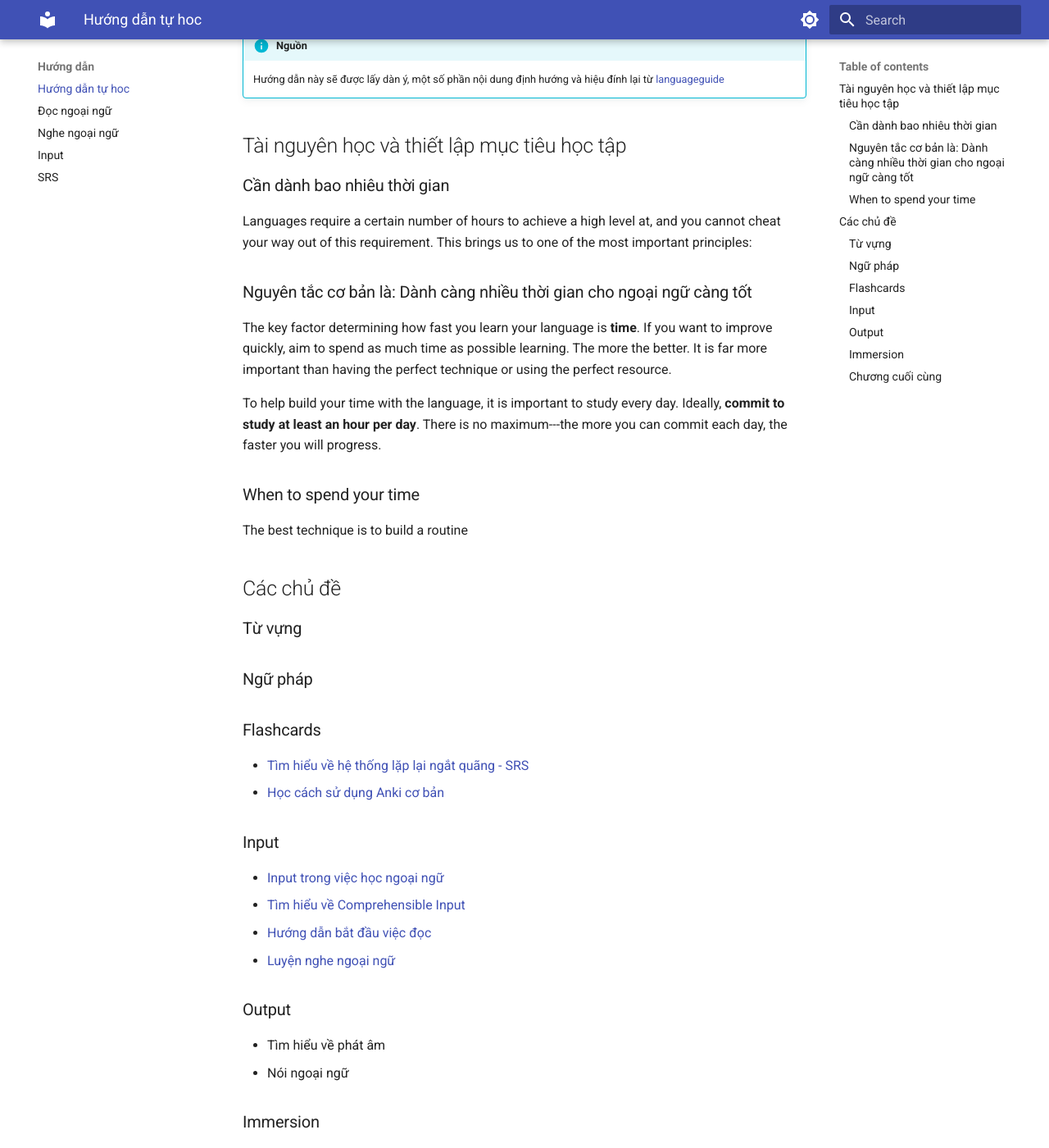
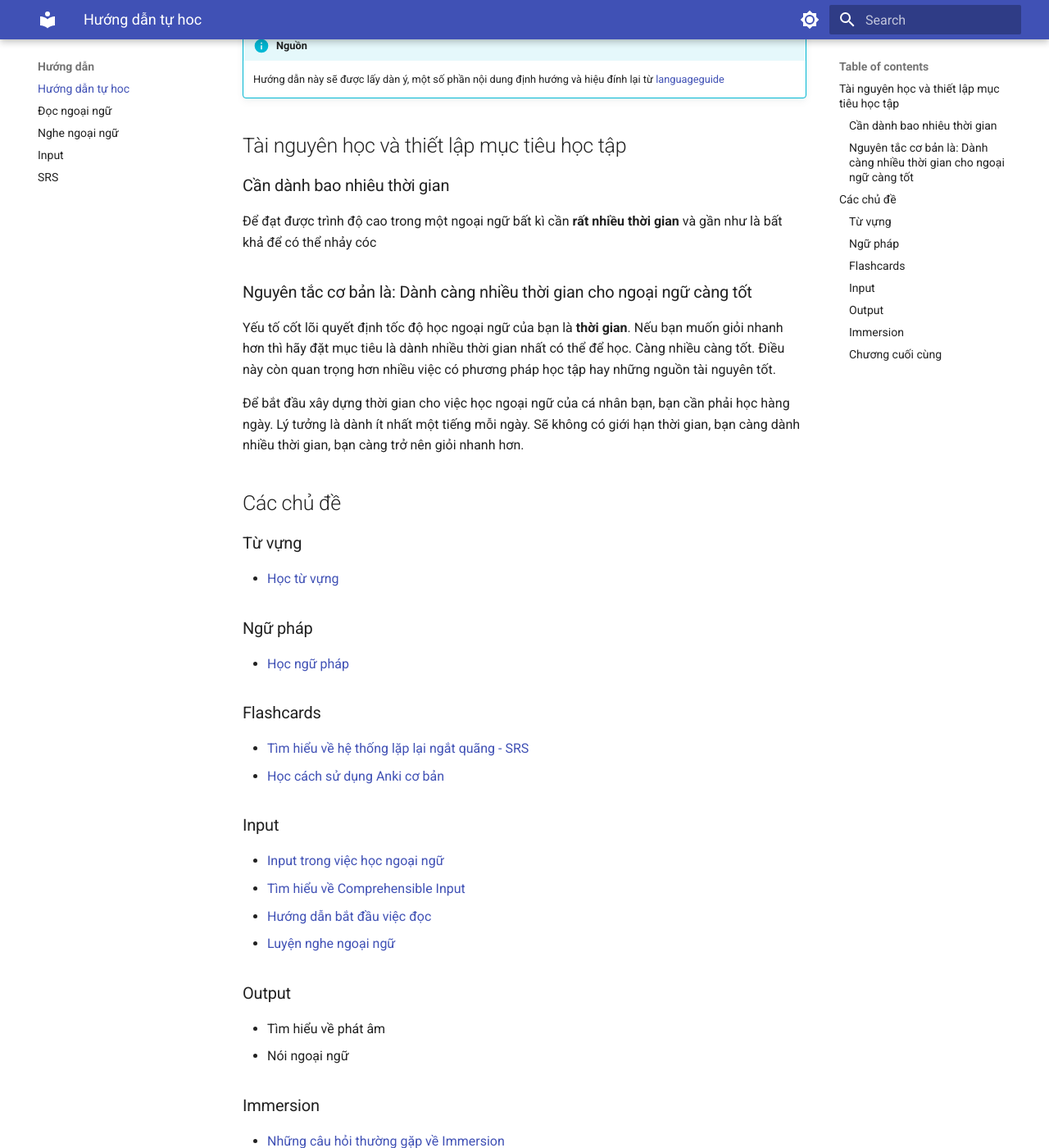
Before and after one commit to daihocmo/ngoai-ngu, an MkDocs documentation site: the page built from docs/guide.md, in a window 1280 px wide and 1400 px high, scrolled down 191 px. Shown: the whole window at 82% size. Built offline with MkDocs 1.6.1 and Material for MkDocs 9.7.7, drawn with Linux system fonts in a browser that asks for light colours; some of the changed text lies outside the part shown.

Commit message:
Cập nhật Guide

```diff
--- a/docs/guide.md
+++ b/docs/guide.md
@@ -3,22 +3,20 @@
 
 ## Tài nguyên học và thiết lập mục tiêu học tập
 ### Cần dành bao nhiêu thời gian
-Languages require a certain number of hours to achieve a high level at, and you cannot cheat your way out of this requirement. This brings us to one of the most important principles:
+Để đạt được trình độ cao trong một ngoại ngữ bất kì cần **rất nhiều thời gian** và gần như là bất khả để có thể nhảy cóc
 
 ### Nguyên tắc cơ bản là: Dành càng nhiều thời gian cho ngoại ngữ càng tốt
-The key factor determining how fast you learn your language is **time**. If you want to improve quickly, aim to spend as much time as possible learning. The more the better. It is far more important than having the perfect technique or using the perfect resource.
+Yếu tố cốt lõi quyết định tốc độ học ngoại ngữ của bạn là **thời gian**. Nếu bạn muốn giỏi nhanh hơn thì hãy đặt mục tiêu là dành nhiều thời gian nhất có thể để học. Càng nhiều càng tốt. Điều này còn quan trọng hơn nhiều việc có phương pháp học tập hay những nguồn tài nguyên tốt.
 
-To help build your time with the language, it is important to study every day. Ideally, **commit to study at least an hour per day**. There is no maximum---the more you can commit each day, the faster you will progress.
-
-### When to spend your time
-The best technique is to build a routine
-
+Để bắt đầu xây dựng thời gian cho việc học ngoại ngữ của cá nhân bạn, bạn cần phải học hàng ngày. Lý tưởng là dành ít nhất một tiếng mỗi ngày. Sẽ không có giới hạn thời gian, bạn càng dành nhiều thời gian, bạn càng trở nên giỏi nhanh hơn.
 
 ## Các chủ đề
 
 ### Từ vựng
+- [Học từ vựng]()
 
 ### Ngữ pháp
+- [Học ngữ pháp]()
 
 ### Flashcards
 - [Tìm hiểu về hệ thống lặp lại ngắt quãng - SRS](srs.md)
@@ -39,4 +37,4 @@ The best technique is to build a routine
 - [Hướng dẫn về Sentence Mining](sentence-mining.md)
 
 ### Chương cuối cùng
-Though there may seem to be a lot of information here, think of it as an investment. If you start with a bit of theory now, you will save time in the long run by doing it better the first time.
+Dù có rất nhiều nội dung cần đọc ở trong trang này, hãy coi việc đọc như một khoản đầu tư. Việc đầu tư thời gian học trước một số lý thuyết hay cách tự học ngoại ngữ trước khi bắt đầu sẽ giúp bạn tiết kiệm được thời gian trên chặng đường dài học ngoại ngữ của bản thân, tránh được những lỗi khi mới bắt đầu học ngoại ngữ.
```
